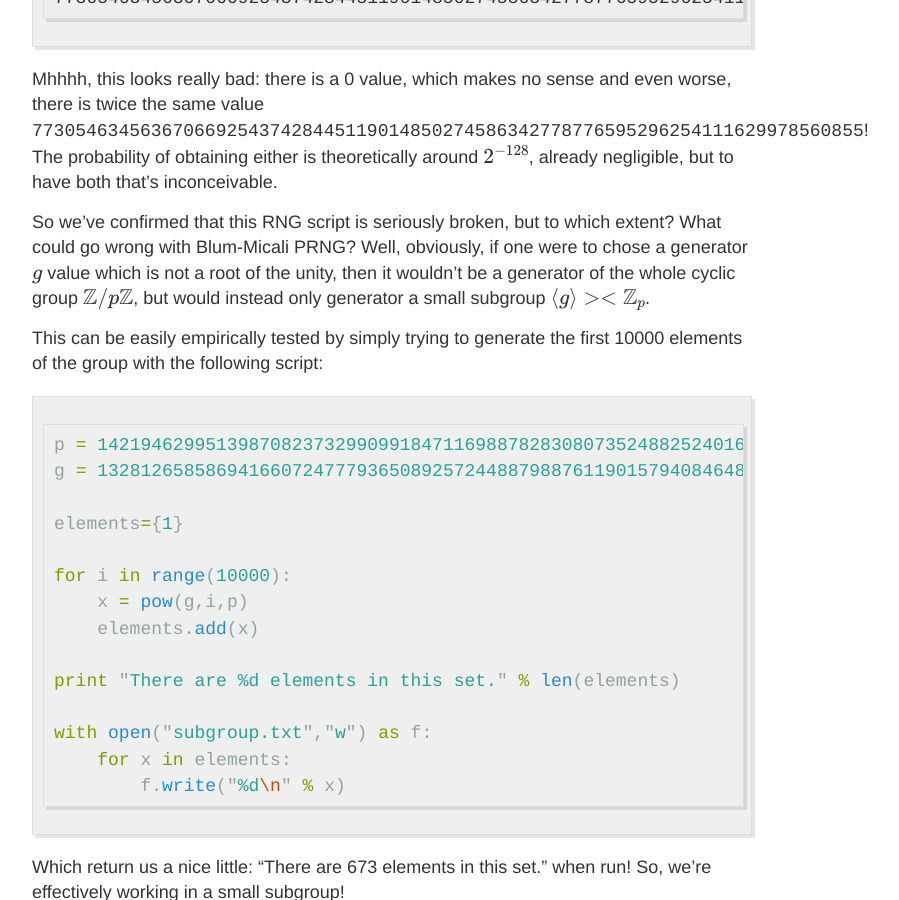
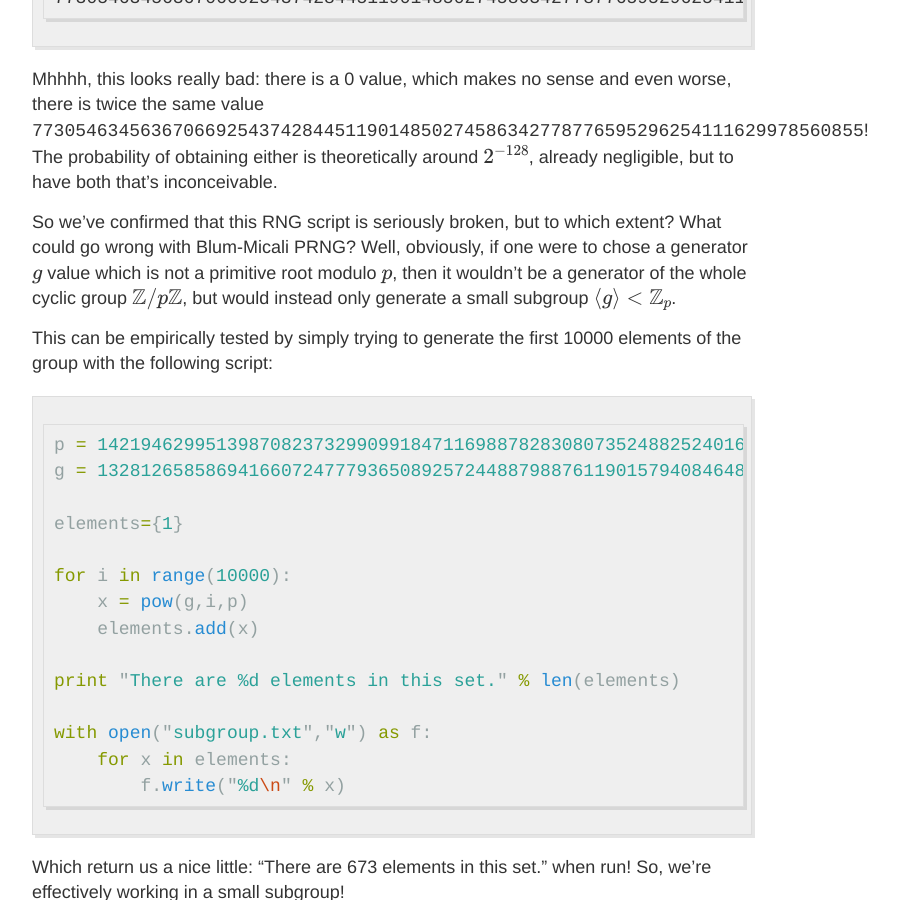
Before and after one commit to duksctf/duksctf.github.io, a Jekyll site: the page built from _posts/2017-11-17-YNOT17-SmS-Secret-Server.md, in a window 1280 px wide and 900 px high, scrolled down 2552 px. Shown: the whole window, without its empty margins (248-1147 px from the left). Built offline with Jekyll 4.4.1, drawn with Linux system fonts in a browser that asks for light colours; formulas are drawn with MathJax 3; some of the changed text lies outside the part shown.

Commit message:
Update 2017-11-17-YNOT17-SmS-Secret-Server.md
Correcting latex syntax

````diff
--- a/_posts/2017-11-17-YNOT17-SmS-Secret-Server.md
+++ b/_posts/2017-11-17-YNOT17-SmS-Secret-Server.md
@@ -90,9 +90,9 @@ and after an excruciating wait, we obtain:
 Mhhhh, this looks really bad: there is a 0 value, which makes no sense and even worse, there is twice the same value `77305463456367066925437428445119014850274586342778776595296254111629978560855`!
 The probability of obtaining either is theoretically around $$2^{-128}$$, already negligible, but to have both that's inconceivable.
 
-So we've confirmed that this RNG script is seriously broken, but to which extent? What could go wrong with Blum-Micali PRNG? Well, obviously, if one were to chose a generator  $$g$$ value which is not a root of the unity, then it wouldn't be a generator of the whole cyclic group $$\mathbb{Z}/p\mathbb{Z}$$, but would instead only generator a small subgroup $$\langle g\rangle>\lt\mathbb{Z}_p$$.
+So we've confirmed that this RNG script is seriously broken, but to which extent? What could go wrong with Blum-Micali PRNG? Well, obviously, if one were to chose a generator  $$g$$ value which is not a primitive root modulo $$p$$, then it wouldn't be a generator of the whole cyclic group $$\mathbb{Z}/p\mathbb{Z}$$, but would instead only generate a small subgroup $$\langle g\rangle\lt\mathbb{Z}_p$$.
 
-This can be easily empirically tested by simply trying to generate the first 10000 elements of the group with the following script:
+This can be empirically tested by simply trying to generate the first 10000 elements of the group with the following script:
 ```python
 p = 14219462995139870823732990991847116988782830807352488252401693038616204860083820490505711585808733926271164036927426970740721056798703931112968394409581
 g = 13281265858694166072477793650892572448879887611901579408464846556561213586303026512968250994625746699137042521035053480634512936761634852301612870164047
````
Also changed, not shown: other parts of _posts/2017-11-17-YNOT17-SmS-Secret-Server.md (+1 -1 lines).
